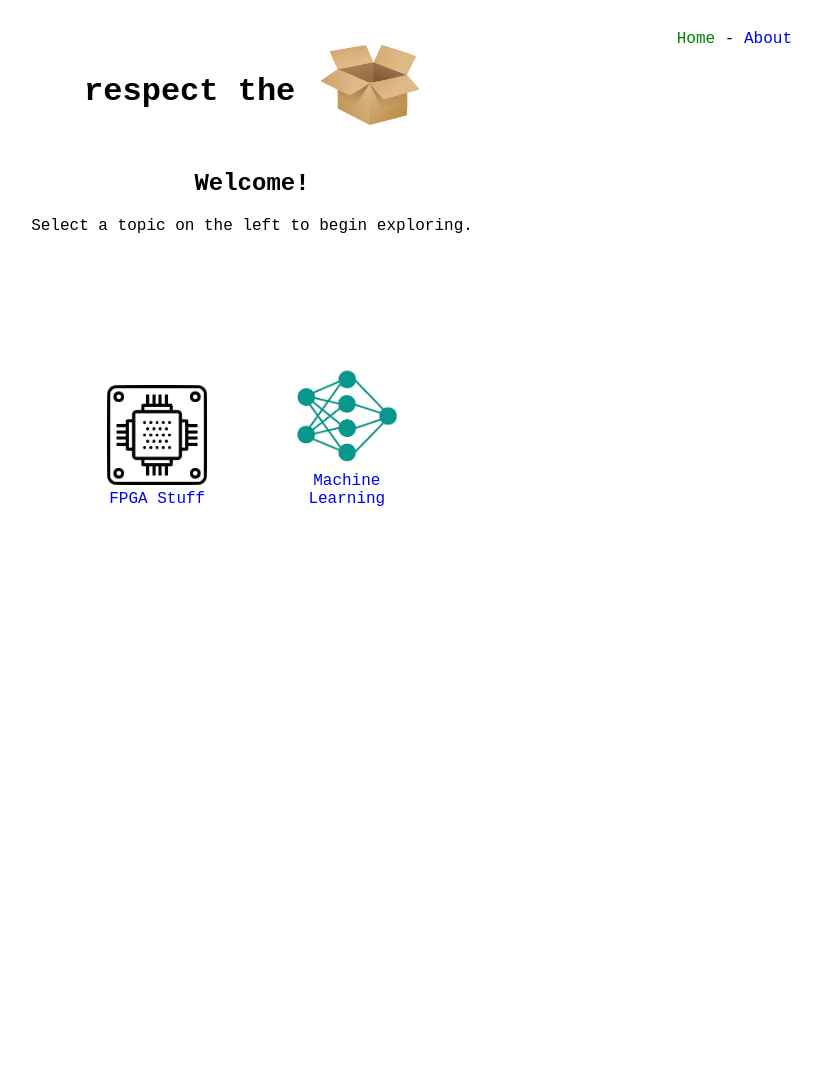
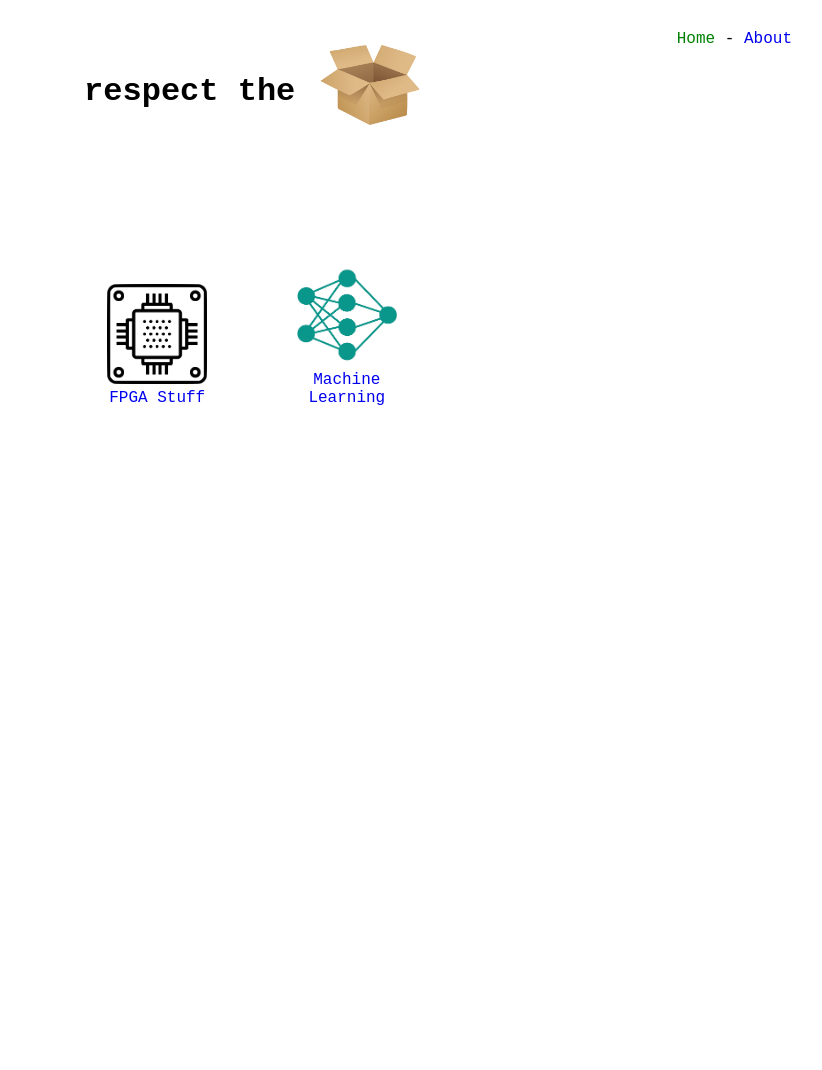
Before and after one commit to crlsvzqz5/github.io, a Jekyll site: the page built from index.md, in a window 1280 px wide. Shown: the whole page, without its empty margins (388-1210 px from the left). Built offline with Jekyll 4.4.1, drawn with Linux system fonts in a browser that asks for light colours.

Commit message:
removed welcome message

```diff
--- a/index.md
+++ b/index.md
@@ -2,10 +2,6 @@
 layout: default
 title: home
 ---
-
-## Welcome!
-
-Select a topic on the left to begin exploring.
 
 <div style="position:relative; top:100px;">
 {% for item in site.data.home_topics %}
```
